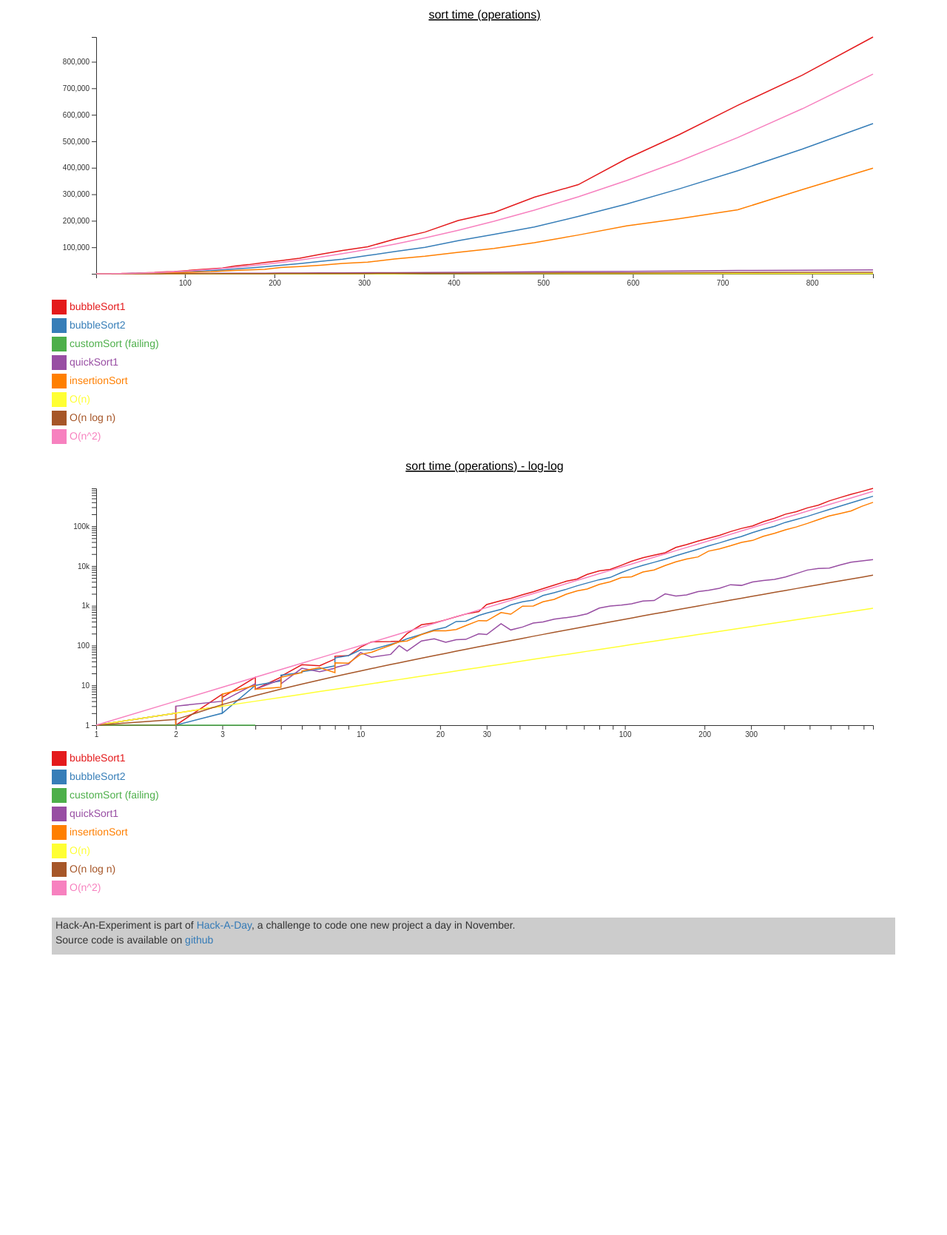
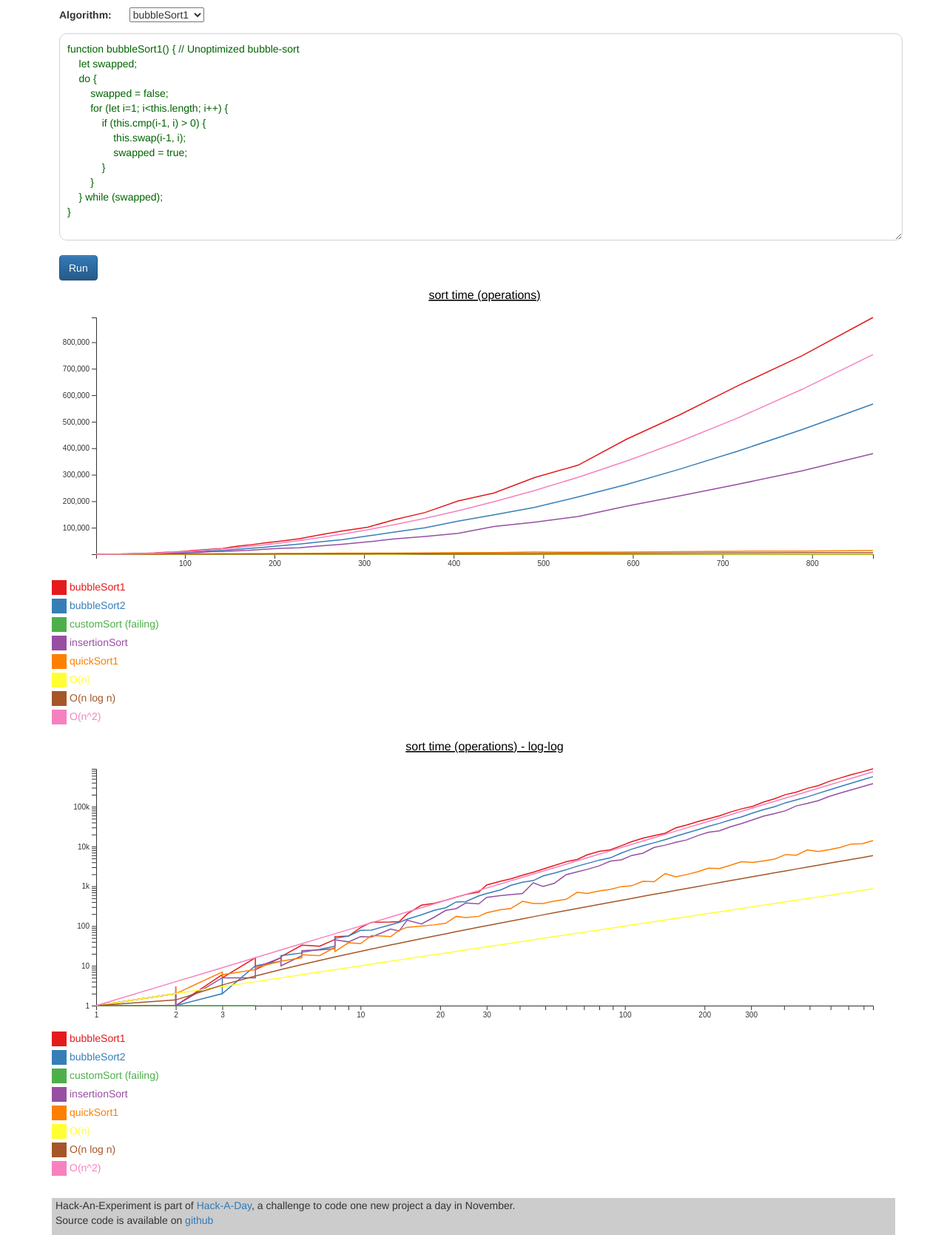
Before and after one commit to za3k/day25_experiment, a Flask app: page / in a window 1280 px wide. Shown: the part 148-1817 px from the top of the page at 74% size. Before the commit the page ends 1438 px from the top, so only its background shows below. Run offline with Flask 2, Linux system fonts and the light colour scheme; some libraries are stand-ins or nearby versions.

Commit message:
Add editor

```diff
--- a/static/index.js
+++ b/static/index.js
@@ -3,26 +3,7 @@ let failures = {};
 let maxTime = 100; // in ms
 let maxArraySize = 1000;
 
-function editFunc(name, text) {
-    try {
-        const value = eval("(" + text + ")");
-        window[name] = value;
-        update();
-    } catch (e) {
-        $("#error").text(e);
-        return;
-    }
-    $("#error").text(null);
-}
-
-function loadFunction(name) {
-    const f = window[name];
-    const source = f.toString();
-    $("#formula").text(source);
-}
-
-function bubbleSort1() {
-    // Unoptimized bubble-sort
+function bubbleSort1() { // Unoptimized bubble-sort
     let swapped;
     do {
         swapped = false;
@@ -34,8 +15,7 @@ function bubbleSort1() {
         }
     } while (swapped);
 }
-function bubbleSort2() {
-    // Optimized bubble-sort
+function bubbleSort2() { // Optimized bubble-sort
     let swapped,j=this.length;
     do {
         swapped = false;
@@ -49,11 +29,14 @@ function bubbleSort2() {
     } while (swapped);
 }
 
-function customSort() {
+function customSort() { // Write your own!
+    // no direct access is provided to the array, so we can easily count compares and swaps
 
+    // this.cmp(index1, index2) returns -1, 0, or 1
+    // this.swap(index1, index2) swaps two indices
 }
 
-function quickSort1() {
+function quickSort1() { // Pivot on the last element
     function _quickSort(lo, hi) { // Inclusive
         if (lo >= hi) return;
         const pivotIndex = _quickPartition.bind(this)(lo, hi);
@@ -85,6 +68,35 @@ function insertionSort() {
 }
 
 (() => {
+    function editFunc(name, text) {
+        try {
+            const value = eval("(" + text + ")");
+            window[name] = value;
+        } catch (e) {
+            $(".error").text(e);
+            return;
+        }
+        $(".error").text(null);
+    }
+
+    function loadFunction(name) {
+        const f = window[name];
+        const source = f.toString();
+        $(".formula")[0].value=source;
+    }
+
+    function loadSelected() {
+        const selection = $(".algorithm-name").val();
+        loadFunction(selection);
+        $(".formula").toggleClass("failing", failures[$(".algorithm-name").val()]);
+    }
+
+    function saveSelected() {
+        const selection = $(".algorithm-name").val();
+        const code = $(".formula").val();
+        editFunc(selection, code);
+    }
+
     function shuffle(array) {
         let currentIndex = array.length, randomIndex;
         while (currentIndex > 0) {
@@ -157,6 +169,7 @@ function insertionSort() {
     // Adapted from https://d3-graph-gallery.com/graph/line_basic.html and https://d3-graph-gallery.com/graph/line_several_group.html
     // Updated using https://observablehq.com/@d3/d3-group
     function lineChart(data, {
+        div = d3.select(".results"),
         x,
         xScale = d3.scaleLinear,
         y,
@@ -175,14 +188,12 @@ function insertionSort() {
         rheight = height - margin.top - margin.bottom,
     } = {}) {
         // A basic box
-        const ret = d3.create('div');
-        const svg = ret.append("svg")
+        const svg = div.append("svg")
             .attr("width", rwidth + margin.left + margin.right)
             .attr("height", rheight + margin.top + margin.bottom)
             .append("g")
                 .attr("transform", `translate(${margin.left},${margin.top})`);
-        const legend = ret.append("svg");
-
+        const legend = div.append("svg");
 
         // Separate into lines
         var sumstat = d3.group(data, d=> z(d));
@@ -258,11 +269,19 @@ function insertionSort() {
         legend
             .attr("height", (size+5) * sumstat.size);
 
-        return ret.node();
+        return div.node();
     }
 
     function update() {
-        const algorithms = window.algorithms = Object.keys(window).filter(x=>x.includes("Sort")).map(x=>window[x]);
+        const algorithms = window.algorithms = Object.keys(window).filter(x=>x.includes("Sort")).sort().map(x=>window[x]);
+        d3.select(".algorithm-name")
+            .selectAll("option")
+            .data(algorithms)
+            .enter().append("option")
+                //.attr("selected", (a,i)=>i==0)
+                .text(a=>a.name)
+                .attr("value", a=>a.name);
+
         const allData = window.allData = [];
         const content = $(".content");
         failures = {};
@@ -295,18 +314,22 @@ function insertionSort() {
                 name: "O(n^2)",
             })
         });
+
+        d3.selectAll(".results").selectChildren().remove();
         ["operations"].forEach(metric =>
-            content.append(lineChart(allData, {
+            lineChart(allData, {
+                div: d3.select(".results.linear"),
                 title: `sort time (${metric})`,
                 x: d => d.length,
                 y: d => d[metric],
                 z: d => d.name,
                 width,
                 height: 400,
-            }))
+            })
         );
         ["operations"].forEach(metric =>
-            content.append(lineChart(allData, {
+            lineChart(allData, {
+                div: d3.select(".results.log-log"),
                 title: `sort time (${metric}) - log-log`,
                 x: d => d.length,
                 y: d => d[metric],
@@ -315,8 +338,9 @@ function insertionSort() {
                 z: d => d.name,
                 width,
                 height: 400,
-            }))
+            })
         );
+        $(".formula").toggleClass("failing", failures[$(".algorithm-name").val()]);
     }
 
     function docReady(fn) { // https://stackoverflow.com/questions/9899372/vanilla-javascript-equivalent-of-jquerys-ready-how-to-call-a-function-whe. Avoiding jquery because it's messing up error display
@@ -330,6 +354,14 @@ function insertionSort() {
     }
     function main() {
         update();
+
+        $(".algorithm-name").on("input", loadSelected);
+        loadSelected();
+
+        $(".update").on("click", () => {
+            saveSelected();
+            update();
+        });
     }
     docReady(main);
 })();
--- a/static/style.css
+++ b/static/style.css
@@ -1,4 +1,34 @@
 /* -- This specific Hack-A-Day project -- */
+
+.algorithm > * {
+    display: block;
+    margin: 10px;
+}
+
+.algorithm label {
+    margin-right: 20px;
+}
+
+.error:not(:empty) {
+    margin: 20px;
+    background-color: pink;
+    border: 1px solid black;
+    border-radius: 10px;
+    padding: 10px;
+}
+
+.formula {
+    color: darkgreen;
+    border: 1px lightgray solid;
+    border-radius: 10px;
+    padding: 10px;
+    outline: none;
+    width: 100%;
+    min-height: 20em;
+}
+.formula.failing {
+    box-shadow: 0 0 10px 10px red;
+}
 
 /* -- All Hack-A-Day projects -- */
 
--- a/templates/index.html
+++ b/templates/index.html
@@ -8,4 +8,15 @@
 {% endblock %}
 
 {% block content %}
+<div class="error"></div>
+<div class="algorithm">
+    <div>
+        <label>Algorithm:</label>
+        <select class="algorithm-name"></select>
+    </div>
+    <textarea class="formula"></textarea>
+    <input class="update btn btn-primary" type="submit" value="Run" />
+</div>
+<div class="results linear"></div>
+<div class="results log-log"></div>
 {% endblock %}
```
